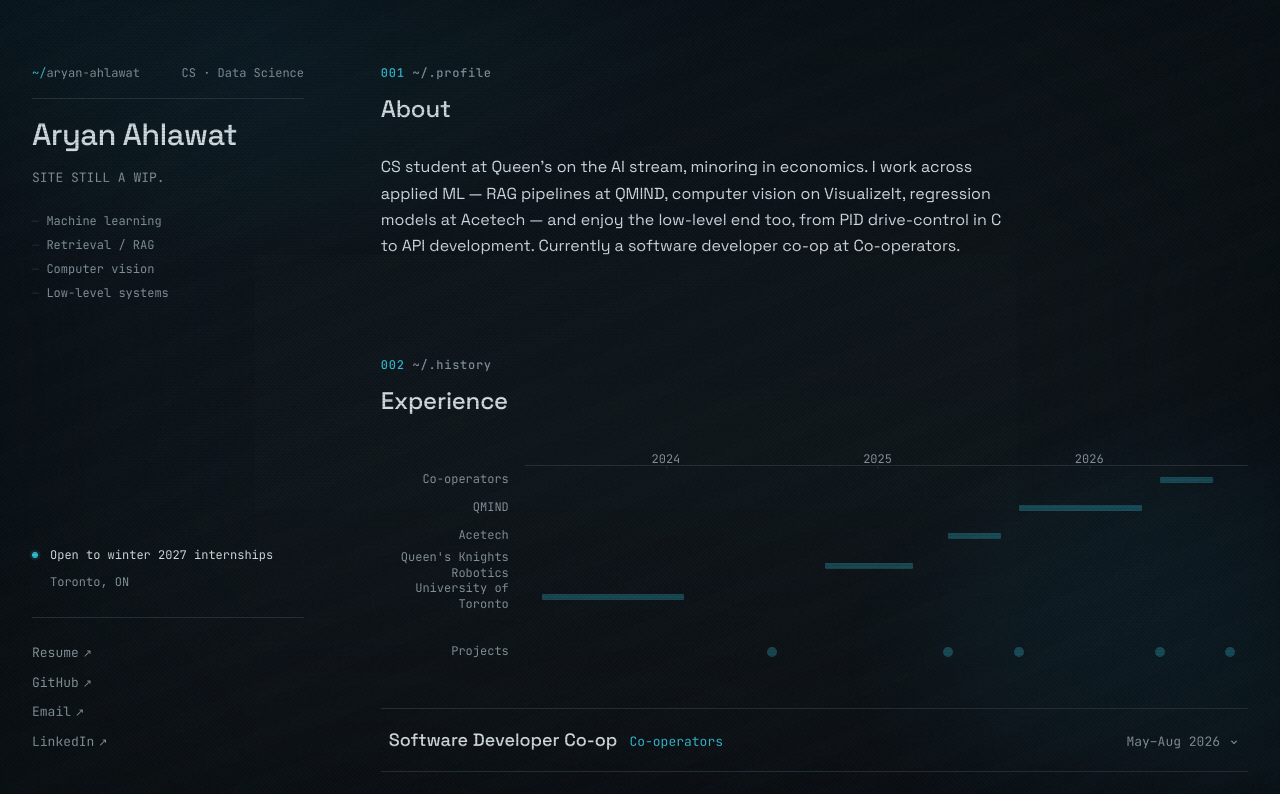
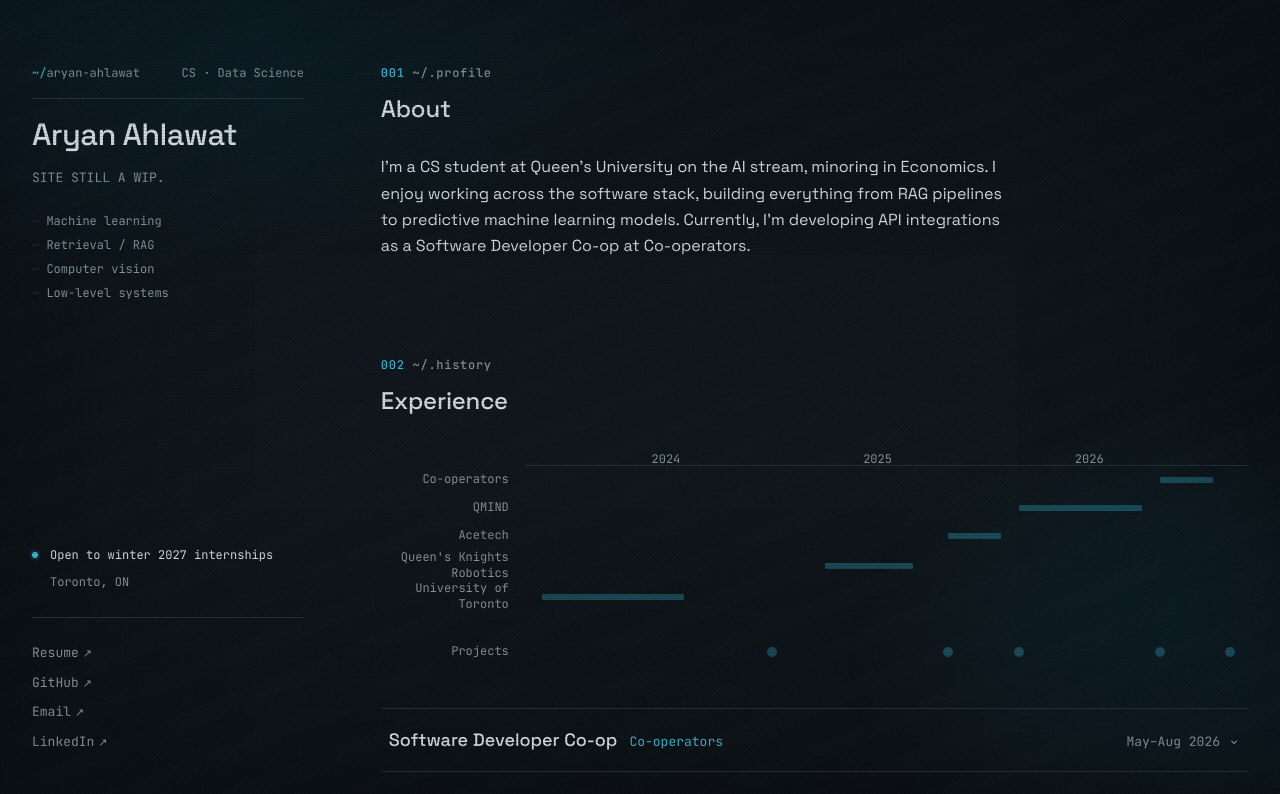
Before and after one commit to cursingparrot4/personal-site, a Next.js app: page / in a window 1280 px wide. Shown: the top 794 px of the page. Built offline with nearby package versions, Linux system fonts and the light colour scheme.

Commit message:
job update

```diff
--- a/content/profile.ts
+++ b/content/profile.ts
@@ -6,10 +6,10 @@
   promptMeta: "CS · Data Science",
   focus: ["Machine learning", "Retrieval / RAG", "Computer vision", "Low-level systems"],
   bio:
-    "CS student at Queen's on the AI stream, minoring in economics. I work across applied " +
-    "ML — RAG pipelines at QMIND, computer vision on VisualizeIt, regression models at " +
-    "Acetech — and enjoy the low-level end too, from PID drive-control in C to API development. " +
-    "Currently a software developer co-op at Co-operators.",
+    "I'm a CS student at Queen's University on the AI stream, minoring in Economics. I enjoy " +
+    "working across the software stack, building everything from RAG pipelines to predictive " +
+    "machine learning models. Currently, I'm developing API integrations as a Software " +
+    "Developer Co-op at Co-operators.",
   location: "Toronto, ON",
   status: "Open to winter 2027 internships",
   links: {
@@ -24,7 +24,7 @@
       period: "May–Aug 2026",
       start: "2026-05",
       end: "2026-08",
-      note: "RESTful Prefill API integrations that auto-populate insurance quoting forms in real time, orchestrating retrieval across internal services and third-party endpoints. Spec-driven docs generated straight from OpenAPI, so published references stay in sync with the contracts.",
+      note: "Developed RESTful API integrations to enable real-time auto-population of insurance quoting forms. This involved orchestrating data retrieval across multiple internal services and third-party endpoints to eliminate manual entry. I also built automation that generates reference documentation directly from OpenAPI specifications, ensuring service contracts stay in sync without manual upkeep.",
     },
     {
       role: "Design Team Engineer",
@@ -32,7 +32,7 @@
       period: "Sep 2025–Apr 2026",
       start: "2025-09",
       end: "2026-04",
-      note: "Cognitive RAG system — LangChain agents, hybrid BM25 + dense retrieval, RRF + cross-encoder re-ranking.",
+      note: "Architected the vector storage and conversational memory infrastructure for an agentic RAG pipeline. I engineered a hybrid retrieval system using Pinecone to maximize context recall, and implemented a multi-hop failsafe mechanism that automatically breaks down complex queries when the initial retrieved evidence is weak.",
     },
     {
       role: "Machine Learning Co-op",
@@ -40,7 +40,7 @@
       period: "May–Aug 2025",
       start: "2025-05",
       end: "2025-08",
-      note: "PyTorch MLP regression for lab-test durations — 12% MSE reduction over baseline; automated data-cleaning pipelines.",
+      note: "Developed PyTorch regression models to predict lab test durations, tuning hyperparameters to achieve a 12% error reduction against the previous baseline. Alongside model training, I built automated data cleaning pipelines using Pandas and NumPy to process SQL datasets, impute missing values, and detect outliers.",
     },
     {
       role: "Drive Control Developer",
@@ -48,7 +48,7 @@
       period: "Oct 2024–Mar 2025",
       start: "2024-10",
       end: "2025-03",
-      note: "Low-level drive-control in C/FreeRTOS, PID controllers; motion algorithms cut path deviation ~20%.",
+      note: "Programmed low-level robotic drive-control systems in C, implementing PID controllers to ensure smooth acceleration and precise velocity control. I also developed motion algorithms that improved autonomous navigation efficiency, reducing path deviations for competition tasks by almost 20%.",
     },
     {
       role: "Research Assistant",
@@ -56,7 +56,7 @@
       period: "Jun 2023–Feb 2024",
       start: "2023-06",
       end: "2024-02",
-      note: "Agent-based economic simulations (COBWEB) modeling cooperative vs. competitive behavior.",
+      note: "Developed multi-agent economic simulations for the COBWEB project to model market behavior and survival strategies. I built out the agents by giving them specific OCEAN personality traits, historical memory, and risk tolerances. By forcing these agents into small markets using Prisoner's Dilemma rules, the simulation showed how self-interested groups naturally develop adaptive strategies like cooperation and migration over time.",
     },
   ],
 };
```
